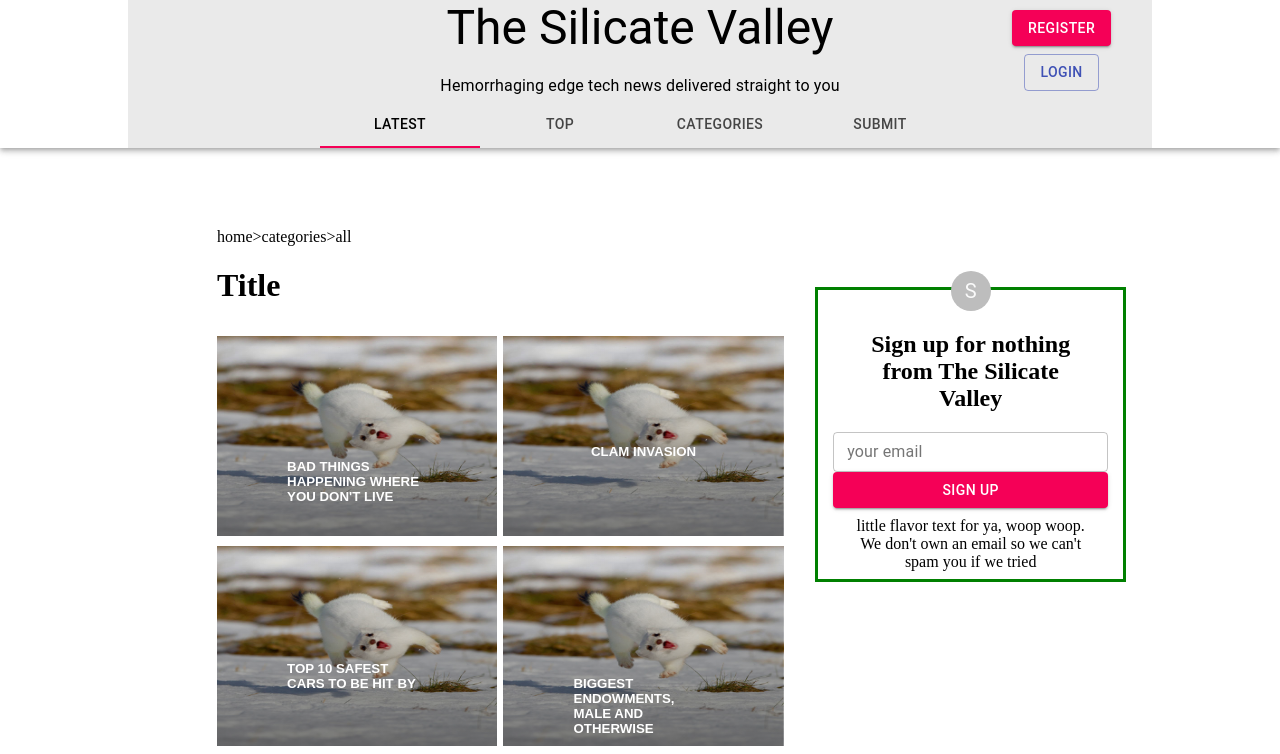
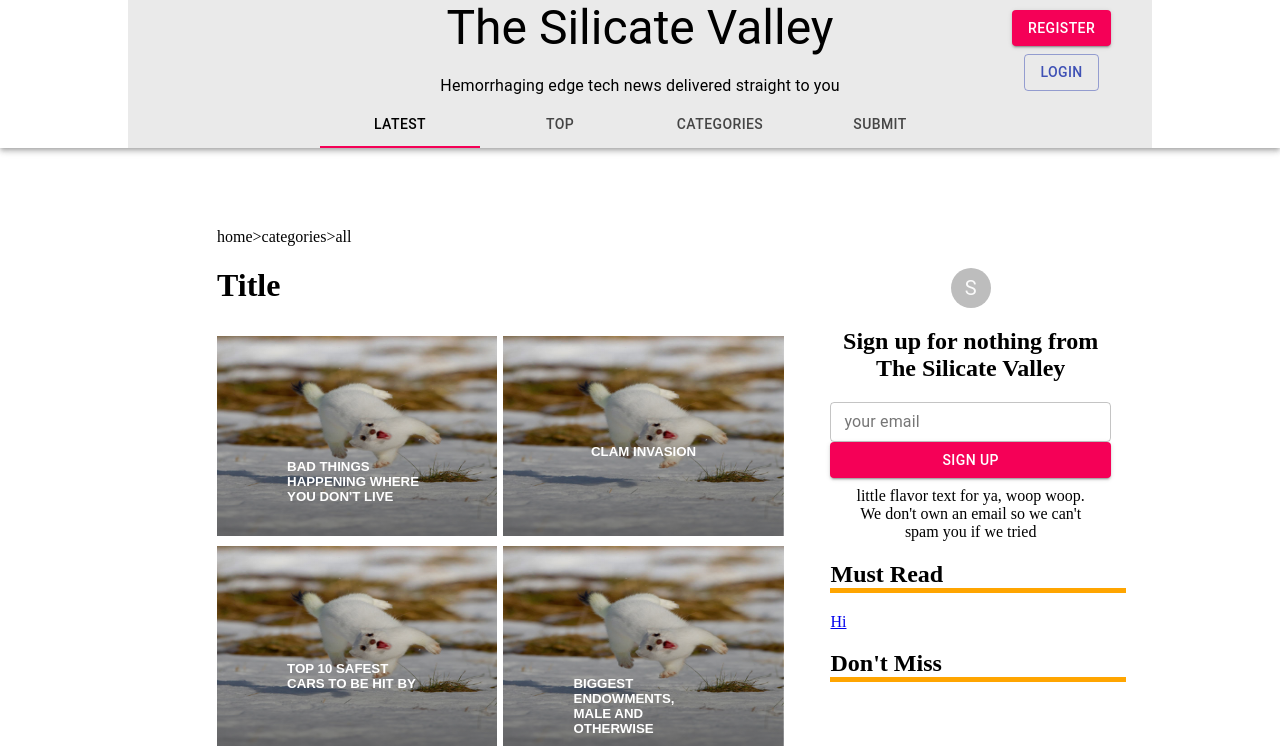
Before and after one commit to mc0918/tsv_poc, a Next.js app in the folder tsv_ui/: page / in a window 1280 px wide. Shown: the top 754 px of the page. Built offline with nearby package versions, Linux system fonts and the light colour scheme.

Commit message:
started adding articles to sidebar

```diff
--- a/tsv_ui/components/articleGrid/articleGrid.js
+++ b/tsv_ui/components/articleGrid/articleGrid.js
@@ -1,5 +1,5 @@
 import { Grid } from "@material-ui/core";
-import { ArticlePreview } from "../articlePreview/articlePreview";
+import { ArticlePreview } from "../articlePreviews/articlePreview";
 
 const titles = [
   "bad things happening where you don't live",
--- a/tsv_ui/components/articlePreview/articlePreview.js
+++ b/tsv_ui/components/articlePreviews/articlePreview.js
@@ -6,7 +6,7 @@ import {
 } from "@material-ui/core";
 import Link from 'next/link';
 
-const useStyles = makeStyles({
+const stylesheet = {
   root: {
     // height: "171px",
     // width: "300px",
@@ -18,7 +18,7 @@ const useStyles = makeStyles({
     marginRight: '-25px',
     position: "relative",
   },
-  img: {
+  image: {
     backgroundSize: "100% 100%",
     width: "100%",
     height: "100%",
@@ -38,9 +38,10 @@ const useStyles = makeStyles({
     top: "50%",
     right: "50%",
     transform: "translate(50%, 50%)",
+  },
+}
 
-  },
-});
+const useStyles = makeStyles(stylesheet);
 
 //props needed: title, image, href, author, date, category, comments(?)
 export const ArticlePreview = (props) => {
@@ -51,11 +52,12 @@ export const ArticlePreview = (props) => {
       <Link href="/article" passHref>
       <a>
         <CardMedia
-          classes={{ root: styles.img }}
+          classes={{ root: styles.image }}
           style={{
             backgroundImage: `linear-gradient(rgba(0, 0, 0, 0), rgba(0, 0, 0, 0.5)), url(${props.image})`,
           }}
         >
+          {/* <h5 style={stylesheet.text}>{props.title}</h5> */}
           <h5 className={styles.text}>{props.title}</h5>
         </CardMedia>
       </a>
--- /dev/null
+++ b/tsv_ui/components/articlePreviews/articleThumbnail.js
@@ -0,0 +1,25 @@
+import { Box, CardMedia, makeStyles, Typography } from "@material-ui/core";
+import Link from "next/link";
+
+const stylesheet = {
+  image: {
+    width: "100%",
+    height: "100%",
+  },
+};
+
+const useStyles = makeStyles(stylesheet);
+
+export const ArticleThumbnail = (props) => {
+  const styles = useStyles();
+
+  return (
+    <Box>
+      <Link href="/article">
+        <a>
+          <CardMedia>Hi</CardMedia>
+        </a>
+      </Link>
+    </Box>
+  );
+};
--- a/tsv_ui/components/header/header.js
+++ b/tsv_ui/components/header/header.js
@@ -11,9 +11,11 @@ import { useState } from "react";
 import Link from "next/link";
 import { useRouter } from "next/router";
 
-export const Header = () => {
+export const Header = (props) => {
   const [tabValue, setTabValue] = useState(0);
   const router = useRouter();
+
+  //TODO: will need function to set/track tabValue when switching page -> send via props? or via redux?
 
   const handleChange = (event, newValue) => {
     setTabValue(newValue);
--- a/tsv_ui/components/sidebar/sidebar.js
+++ b/tsv_ui/components/sidebar/sidebar.js
@@ -6,21 +6,29 @@ import {
   TextField,
   Button,
 } from "@material-ui/core";
+import { ArticleThumbnail } from "../articlePreviews/articleThumbnail";
 
 const useStyles = makeStyles({
   root: {
-    border: "3px solid green",
-    marginTop: '75px',
+    // border: "3px solid green",
+    marginTop: "75px",
   },
   avatar: {
     textAlign: "center",
-    marginTop: '-19px',
-
+    marginTop: "-19px",
+  },
+  subHeadings: {
+    textAlign: "left",
+    marginLeft: "5%",
+    "& h2": {
+        borderBottom: '5px solid orange'
+    }
   },
 });
 
 export const Sidebar = () => {
   const styles = useStyles();
+  const centeredStyling = { margin: "3% 5% 0 5%", textAlign: "center" };
 
   return (
     <Box classes={{ root: styles.root }}>
@@ -28,11 +36,11 @@ export const Sidebar = () => {
         <Avatar classes={{ root: styles.avatar }}>S</Avatar>
         <Grid container justify="center">
           <Grid item xs={12}>
-            <div style={{textAlign: 'center', margin: '0 13% 5% 13%'}}>
+            <div style={centeredStyling}>
               <h2>Sign up for nothing from The Silicate Valley</h2>
             </div>
             <form>
-              <div style={{ margin: "3% 5% 0 5%", textAlign: "center" }}>
+              <div style={centeredStyling}>
                 <TextField
                   id="email"
                   label="your email"
@@ -43,13 +51,26 @@ export const Sidebar = () => {
                 <Button variant="contained" color="secondary" fullWidth>
                   sign up
                 </Button>
-                <p style={{ margin: "3% 5% 3% 5%" }}>
+                <p style={{ margin: centeredStyling.margin }}>
                   little flavor text for ya, woop woop. We don't own an email so
                   we can't spam you if we tried
                 </p>
               </div>
             </form>
           </Grid>
+          <Grid item xs={12}>
+            <div className={styles.subHeadings}>
+              <h2>Must Read</h2>
+              <Grid item>
+                <ArticleThumbnail />
+              </Grid>
+            </div>
+          </Grid>
+          <Grid item xs={12}>
+            <div className={styles.subHeadings}>
+              <h2>Don't Miss</h2>
+            </div>
+          </Grid>
         </Grid>
       </Grid>
     </Box>
```
